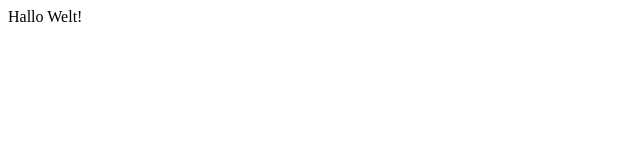
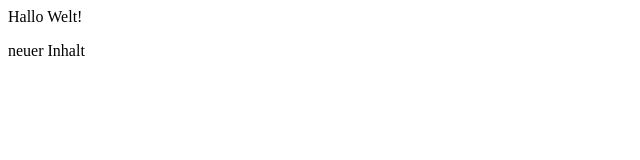
Before and after one commit to Eva-Mitgutsch/example, a plain HTML site: page index.html in a window 1280 px wide. Shown: the full height of the page, 0-640 px from the left. Drawn offline with Linux system fonts and the light colour scheme.

Commit message:
Index updated

```diff
--- a/index.html
+++ b/index.html
@@ -1 +1,2 @@
 <p>Hallo Welt!<p/>
+<p>neuer Inhalt</p>
```
